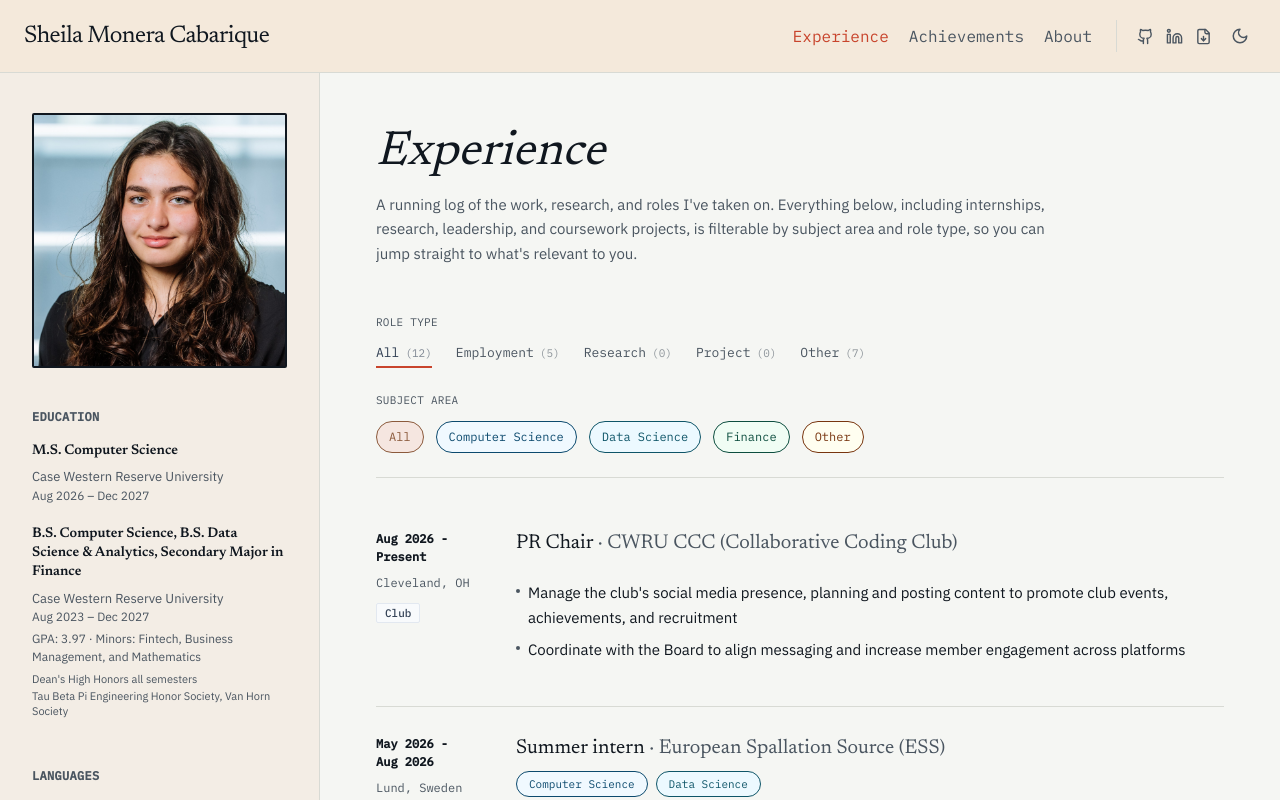
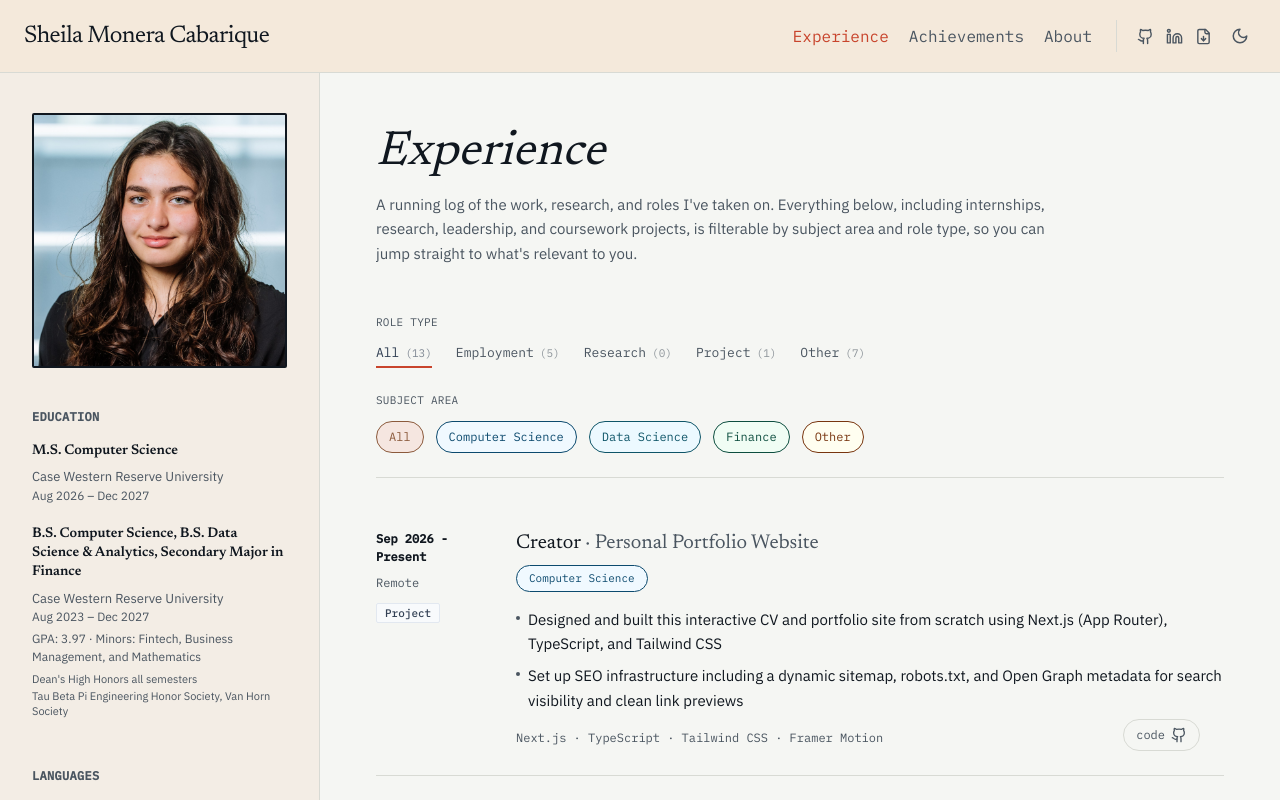
Before and after one commit to SheilaMonCa/sheila-moneracabarique-website, a Next.js app: page / in a window 1280 px wide. Shown: the top 800 px of the page. Built offline with nearby package versions, Linux system fonts and the light colour scheme.

Commit message:
add this project to project list

```diff
--- a/data/experience.ts
+++ b/data/experience.ts
@@ -202,4 +202,20 @@ export const experience: Experience[] = [
     ],
     tools: [],
   },
+   {
+    id: "personal-website",
+    role: "Creator",
+    organization: "Personal Portfolio Website",
+    startDate: "Sep 2026",
+    endDate: "Present",
+    location: "Remote",
+    type: "Project",
+    categories: ["Computer Science"],
+    bullets: [
+      "Designed and built this interactive CV and portfolio site from scratch using Next.js (App Router), TypeScript, and Tailwind CSS",
+      "Set up SEO infrastructure including a dynamic sitemap, robots.txt, and Open Graph metadata for search visibility and clean link previews",
+    ],
+    tools: ["Next.js", "TypeScript", "Tailwind CSS", "Framer Motion"],
+    repoUrl: "https://github.com/SheilaMonCa/sheila-moneracabarique-website",
+  },
 ];
```
Also changed, not shown: 1 other file (tests, documents, lock files or other folders).
